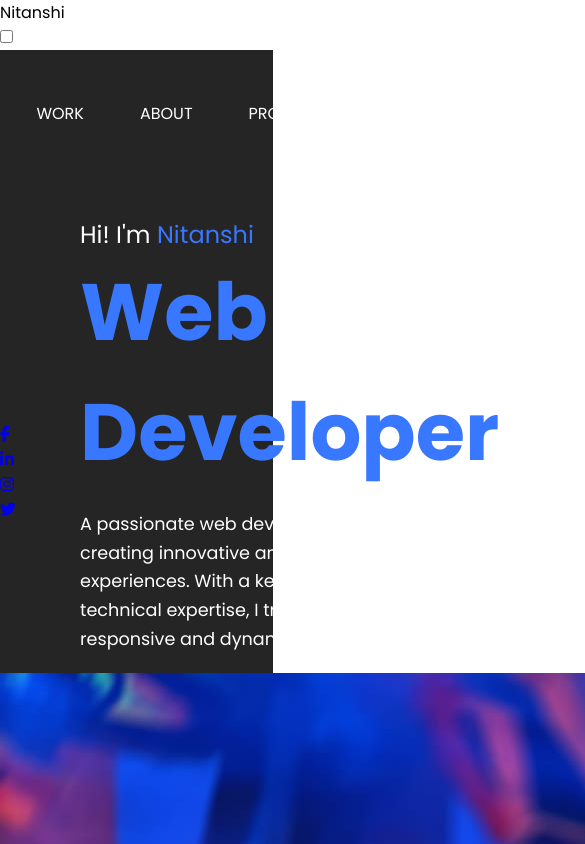
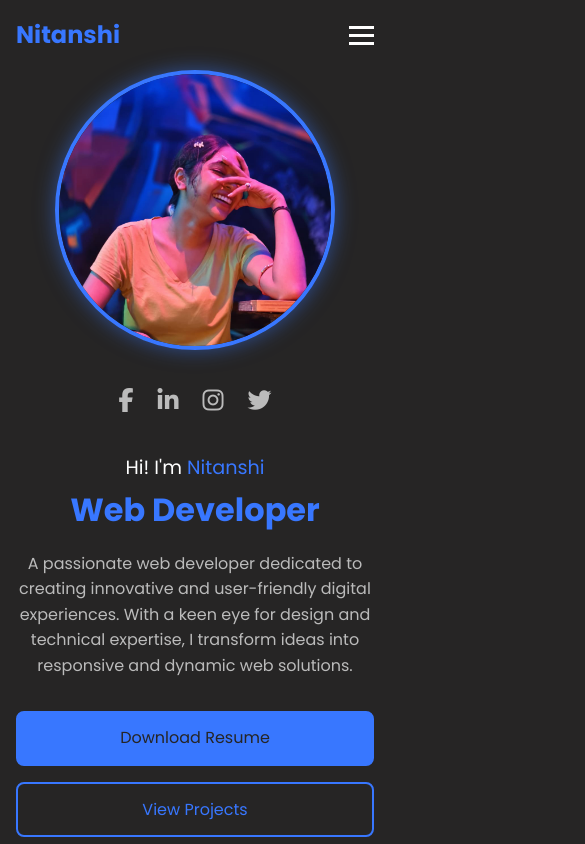
Before and after one commit to Nitanshi16/nitu-portfolio, a plain HTML site: page index.html in a window 390 px wide. Shown: the top 844 px of the page, 585 px wide, since content can reach past the window. Drawn offline with Linux system fonts and the light colour scheme.

Commit message:
Update style.css

```diff
--- a/style.css
+++ b/style.css
@@ -1,161 +1,286 @@
-@import url('https://fonts.googleapis.com/css2?family=Poppins:ital,wght@0,100;0,200;0,300;0,400;0,500;0,600;0,700;0,800;0,900;1,100;1,200;1,300;1,400;1,500;1,600;1,700;1,800;1,900&display=swap');
+@import url('https://fonts.googleapis.com/css2?family=Poppins:wght@100;200;300;400;500;600;700;800;900&display=swap');
 
-*{
+:root {
+    --primary-color: #3877ff;
+    --secondary-color: #262525;
+    --text-color: #fff;
+    --accent-color: #bbb;
+}
+
+* {
     margin: 0;
     padding: 0;
     box-sizing: border-box;
     font-family: "Poppins", sans-serif;
 }
 
+body {
+    background-color: var(--secondary-color);
+    color: var(--text-color);
+    line-height: 1.6;
+}
 
-  .protfolio-container{
-    min-height: 100vh;
+.portfolio-container {
+    max-width: 1400px;
+    margin: 0 auto;
+    padding: 0 1rem;
+}
+
+.navbar {
+    display: flex;
+    justify-content: space-between;
+    align-items: center;
+    padding: 1rem 0;
+    position: relative;
+}
+
+.logo {
+    font-size: 1.5rem;
+    font-weight: 700;
+    color: var(--primary-color);
+}
+
+.navlist {
+    display: flex;
+    gap: 2rem;
+    list-style: none;
+}
+
+.navlist li a {
+    text-decoration: none;
+    text-transform: uppercase;
+    font-size: 0.9rem;
+    color: var(--text-color);
+    position: relative;
+    transition: color 0.3s ease;
+}
+
+.navlist li a:hover,
+.navlist li a.active {
+    color: var(--primary-color);
+}
+
+.navlist li a::after {
+    content: "";
+    position: absolute;
+    background: var(--primary-color);
+    width: 0;
+    height: 2px;
+    left: 0;
+    bottom: -5px;
+    transition: width 0.3s ease;
+}
+
+.navlist li a:hover::after,
+.navlist li a.active::after {
     width: 100%;
+}
+
+.main-content {
     display: flex;
-   }
+    min-height: calc(100vh - 100px);
+    align-items: center;
+}
 
-.navlist{
+.left-container {
+    flex: 2;
     display: flex;
-    gap: 3.5rem;
-    height: 15vh;
+    align-items: center;
+    gap: 3rem;
+}
+
+.social-icons {
+    display: flex;
+    flex-direction: column;
+    gap: 1.5rem;
+}
+
+.social-icons a {
+    color: var(--accent-color);
+    font-size: 1.5rem;
+    transition: color 0.3s ease;
+}
+
+.social-icons a:hover {
+    color: var(--primary-color);
+}
+
+.content {
+    max-width: 600px;
+}
+
+.content .intro {
+    font-size: 1.2rem;
+}
+
+.content .intro span {
+    color: var(--primary-color);
+}
+
+.content h1 {
+    font-size: 3.5rem;
+    color: var(--primary-color);
+    margin-bottom: 1rem;
+}
+
+.content .detail {
+    font-size: 1rem;
+    color: var(--accent-color);
+    margin-bottom: 2rem;
+}
+
+.btn-container {
+    display: flex;
+    gap: 1.5rem;
+}
+
+.btn {
+    display: inline-block;
+    padding: 0.8rem 1.5rem;
+    border-radius: 0.5rem;
+    text-decoration: none;
+    font-size: 1rem;
+    transition: all 0.3s ease;
+}
+
+.btn-primary {
+    background-color: var(--primary-color);
+    color: var(--secondary-color);
+    border: 2px solid var(--primary-color);
+}
+
+.btn-outline {
+    background-color: transparent;
+    color: var(--primary-color);
+    border: 2px solid var(--primary-color);
+}
+
+.btn-primary:hover {
+    background-color: transparent;
+    color: var(--primary-color);
+}
+
+.btn-outline:hover {
+    background-color: var(--primary-color);
+    color: var(--secondary-color);
+}
+
+.right-container {
+    flex: 1;
+    display: flex;
+    justify-content: center;
+    align-items: center;
+}
+
+.profile-image {
+    max-width: 350px;
+    height: 400px;
+    border-radius: 50%;
+    overflow: hidden;
+    border: 4px solid var(--primary-color);
+    box-shadow: 0 0 20px rgba(56, 119, 255, 0.5);
+}
+
+.profile-image img {
     width: 100%;
-    justify-content: center;
-    align-items:center;
-    position: fixed;
+    height: auto;
+    object-fit: cover;
+}
 
+.menu-toggle,
+.menu-icon {
+    display: none;
+}
+
+/* Responsive Design */
+@media screen and (max-width: 1024px) {
+    .main-content {
+        flex-direction: column;
+        text-align: center;
     }
 
-.navlist li{
-    list-style: none;
+    .left-container {
+        flex-direction: column;
+        gap: 2rem;
+    }
+
+    .social-icons {
+        flex-direction: row;
+    }
+
+    .content {
+        text-align: center;
+    }
+
+    .btn-container {
+        justify-content: center;
+    }
 }
-.navlist li a{
-    text-decoration: none;
-    text-transform: uppercase;
-    font-size: 1rem;
-    color:#fff;
-    position: relative;
+
+@media screen and (max-width: 768px) {
+    .navbar {
+        flex-wrap: wrap;
+    }
+
+    .menu-toggle {
+        display: none;
+    }
+
+    .menu-icon {
+        display: block;
+        cursor: pointer;
+        z-index: 2;
+    }
+
+    .menu-icon span {
+        display: block;
+        width: 25px;
+        height: 3px;
+        background-color: var(--text-color);
+        margin: 5px 0;
+        transition: 0.4s;
+    }
+
+    .navlist {
+        display: none;
+        flex-direction: column;
+        width: 100%;
+        position: absolute;
+        top: 100%;
+        left: 0;
+        background-color: var(--secondary-color);
+        padding: 1rem;
+    }
+
+    .menu-toggle:checked ~ .navlist {
+        display: flex;
+    }
+
+    .main-content {
+        flex-direction: column-reverse; /* Changed to column-reverse */
+    }
+
+    .right-container {
+        margin-bottom: 2rem; /* Add some space below the profile image */
+    }
+
+    .content h1 {
+        font-size: 2.5rem;
+    }
+
+    .profile-image {
+        max-width: 280px;
+        height: 280px;
+    }
 }
-.container{
-    display: flex;
+
+@media screen and (max-width: 480px) {
+    .btn-container {
+        flex-direction: column;
+        gap: 1rem;
+    }
+
+    .content h1 {
+        font-size: 2rem;
+    }
 }
-.left-container, .right-container{
-    height: 100vh;
-    display: flex;
-    align-items: center;
-}
-.left-container{
-    background: #262525 ;
-    /* flex-basis: 70%; */
-    width: 70%;
-}
-.right-container{
-    background: linear-gradient(-45deg, #3877ff,#262525 70%);
-    width: 30%;
-    /* flex-basis: 30%; */
-}
-.icons .fa-brands{
-    color: #bbb;
-    font-size: 1.7rem;
-}
-.icons{
-    display: flex;
-    flex-direction: column;
-    justify-content: center;
-    align-items: center;
-    gap: 3rem;
-    padding-left: 70px;
-}
-.content{
-    margin-left: 4rem;
-}
-.content p{
-    font-size: 1.5rem;
-    color: #fff;
-}
-.content .intro span{
-    color: #3877ff;
-}.content h1{
-    font-size: 5rem;
-    color: #3877ff;
-}
-.content .detail{
-    font-size: 1.1rem;
-    color: #fff;
-    max-width: 38rem;
-    margin: 1.1rem 0 3rem 0;
-    line-height: 1.8rem;
-}
-.btn-container button{
-    border: .1rem solid #3877ff;
-    font-size: 1.1rem;
-    padding: .8rem 1.5rem;
-    border-radius: .5rem;
-    cursor:pointer;
-    transition: .5s ease;
-}
-button:nth-child(1){
-    background: #3877ff;
-    color: #262525;
-}
-button:nth-child(2){
-    background: transparent;
-    color: #3877ff;
-    margin-left: 2rem;
-}
-button:nth-child(1):hover{
-    background: transparent;
-    color: #3877ff;
-}
-button:nth-child(2):hover{
-    background: #3877ff;
-    color: #262525;
-}
-.icons .fa-brands:hover{
-    cursor: pointer;
-    background: linear-gradient(#fff,#3877ff);
-    -webkit-background-clip: text;
-    -webkit-text-fill-color: transparent;
-}
-.design .circle{
-    aspect-ratio: 1;
-    position: absolute;
-    border-radius: 50%;
-    top: 50%;
-    left: 70%;
-    transform: translate(-50%,-50%);
-}
-.circle:nth-child(1){
-    background: linear-gradient (90deg, transparent 50%, #262525 50%);
-    width: 48rem;
-}
-.circle:nth-child(2){
-    width: 30rem;
-    background-image: url("/profile.jpg");
-    background-size: 100%;
-    background-repeat: no-repeat;
-    border: .2rem solid white;
-    box-shadow:
-    0 0 1rem #fff,
-    inset 0 0 1rem #fff,
-    0 0 2rem #3877ff,
-    inset 0 0 2rem #3877ff,
-    0 0 4rem #3877ff,
-    inset 0 0 4rem #3877ff
-    ;
-}
-.navlist li a::after, .navlist .active::after{
-    content: "";
-    position: absolute;
-    background: #fff;
-    width: 100%;
-    height: .1rem;
-    left: 0;
-    bottom: -5px;
-    transform: scaleX(0);
-    transform-origin: bottom right;
-    transition: transform .5s;
-}
-.navlist li a:hover::after, .navlist .active::after{
-    transform: scaleX(1);
-    transform-origin: bottom left;
-}
```
